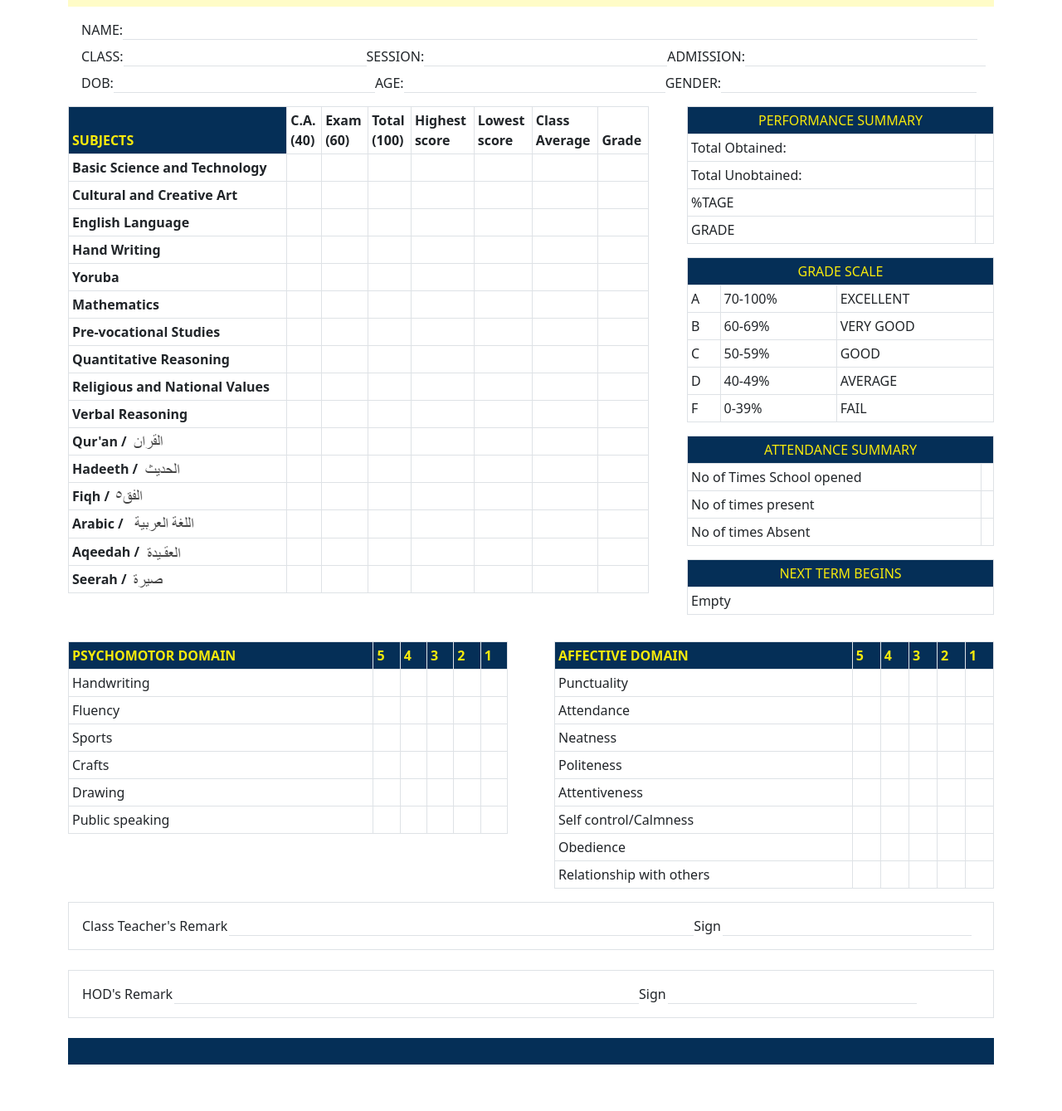
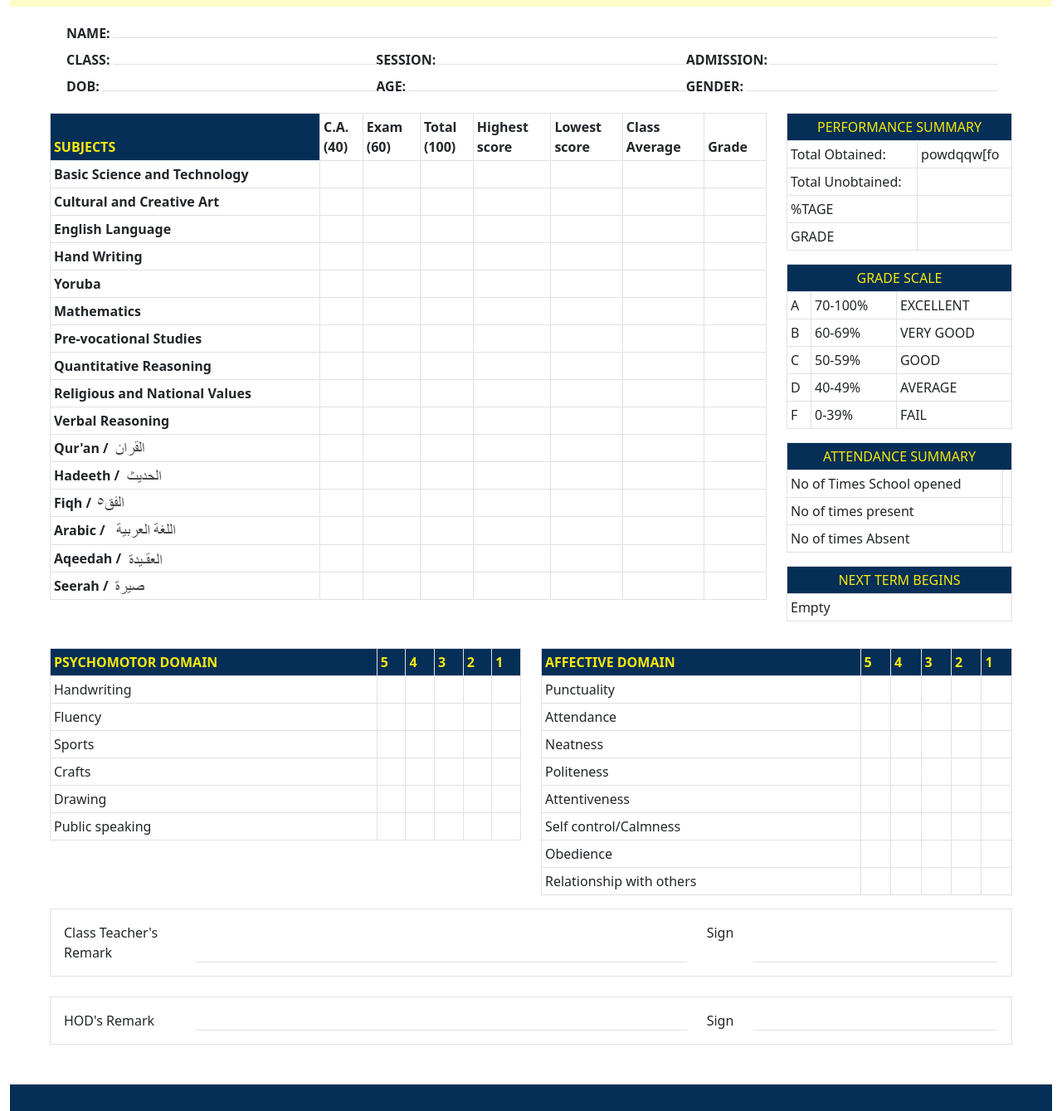
Before and after one commit to Luqman07/Radiant-Minds, a plain HTML site: page index.html in a window 1280 px wide. Shown: the part 240-1579 px from the top of the page at 83% size. Before the commit the page ends 1523 px from the top, so only its background shows below. Drawn offline with nearby package versions, Linux system fonts and the light colour scheme.

Commit message:
Alignment has been achieved

```diff
--- a/index.html
+++ b/index.html
@@ -5,20 +5,17 @@
     <meta charset="UTF-8">
     <meta name="viewport" content="width=device-width, initial-scale=1.0">
     <title>Radiant Minds result template</title>
-    <link href="https://cdn.jsdelivr.net/npm/bootstrap@5.0.0-beta1/dist/css/bootstrap.min.css" rel="stylesheet"
-        integrity="sha384-giJF6kkoqNQ00vy+HMDP7azOuL0xtbfIcaT9wjKHr8RbDVddVHyTfAAsrekwKmP1" crossorigin="anonymous">
-    <script src="https://cdn.jsdelivr.net/npm/bootstrap@5.0.0-beta1/dist/js/bootstrap.bundle.min.js"
-        integrity="sha384-ygbV9kiqUc6oa4msXn9868pTtWMgiQaeYH7/t7LECLbyPA2x65Kgf80OJFdroafW"
-        crossorigin="anonymous"></script>
-    <script src="https://kit.fontawesome.com/a076d05399.js" crossorigin="anonymous"></script>
+    <link href="https://cdn.jsdelivr.net/npm/bootstrap@5.0.2/dist/css/bootstrap.min.css" rel="stylesheet"
+    integrity="sha384-EVSTQN3/azprG1Anm3QDgpJLIm9Nao0Yz1ztcQTwFspd3yD65VohhpuuCOmLASjC" crossorigin="anonymous">
+    <!-- <script src="https://kit.fontawesome.com/a076d05399.js" crossorigin="anonymous"></script> -->
     <link rel="stylesheet" href="https://cdnjs.cloudflare.com/ajax/libs/font-awesome/4.7.0/css/font-awesome.min.css">
     <link rel="stylesheet" href="style.css">
 </head>
 
 <body>
-    <div class="container">
+    <div class="container-fluid">
         <!--Logo and details of the company-->
-        <div class="head p-3">
+        <div class="head d-flex justify-content-center p-3">
             <div class="image">
                 <img class="img" src="Image\radiant logo.jpeg" alt="Radiant minds logo">
             </div>
@@ -30,11 +27,9 @@
                 <p class="h4 space"><strong>Creche, Nursery & Primary</strong></p>
                 <p>
                     <strong>
-                        <i class="fa fa-map-marker text-danger "></i>Block 20 Road 1, Ajebo Road Housing Estate, Kemta,
-                        Idi-Aba, Abeokuta
+                        <i class="fa fa-map-marker text-danger "></i>Block 20 Road 1, Ajebo Road Housing Estate, Kemta, Idi-Aba, Abeokuta
                         <br>
-                        <i class="fa fa-phone text-danger"></i>08172951965 &nbsp;&nbsp; <img class="icon"
-                            src="Image\whatsapp.png" alt="">08147971373 &nbsp;&nbsp;
+                        <i class="fa fa-phone text-danger"></i>08172951965 &nbsp;&nbsp;<img class="icon"src="Image\whatsapp.png" alt="">08147971373&nbsp;&nbsp;
                         <img class="icon" src="Image\gmail.png" alt=""> radiantmindsschool@gmail.com
                     </strong>
                 </p>
@@ -51,46 +46,55 @@
 
         <!--Student details-->
 
-        <div class="some">
-            <div class="one">
-                <form action="" class="p-3">
+        <!-- I wrapped the content in a div and gave it a sub-container class so that i could give it a padding -->
+        <div class="sub-container pt-0 p-5">
+            <div class="some ">
+                <div class="one p-3">
+                    <form action="" class="p-1" >
                         <div class="stu-name mb-2">
-                        <label for="name">NAME:</label>
-                        <div class="name border-bottom"></div>
+                            <label for="name"><strong>NAME:</strong></label>
+                            <div class="name border-bottom px-2"></div>
                         </div>
-                    <div class="sec mb-2">
+
+                        <!-- Added d-flex to the class below and removed the styling from the css file -->
+                        <div class="sec mb-2 d-flex">
                             <div class="stu-class">
-                            <label for="class">CLASS:</label>
-                            <div class="class border-bottom "></div>
+                                <strong><label>CLASS:</label></strong>
+                                <div class="class border-bottom px-2"></div>
                             </div>
                             <div class="stu-sess">
-                            <label for="session">SESSION:</label>
-                            <div class="session border-bottom "></div>
+                                <strong><label>SESSION:</label></strong>
+                                <div class="session border-bottom px-2"></div>
                             </div>
                             <div class="stu-add">
-                            <label for="admission">ADMISSION:</label>
-                            <div class="admission border-bottom "></div>
+                                <strong><label>ADMISSION:</label></strong>
+                                <div class="admission border-bottom px-2"></div>
                             </div>
                         </div>
-                    <div class="thrd">
+
+                        <!-- Added d-flex to the class below -->
+                        <div class="thrd d-flex">
                             <div class="stu-dob">
-                            <label for="dob">DOB:</label>
-                            <div class="dob border-bottom "></div>
+                                <strong><label>DOB:</label></strong>
+                                <div class="dob border-bottom px-2"></div>
                             </div>
                             <div class="stu-age">
-                            <label for="age">AGE:</label>
-                            <div class="age border-bottom "></div>
+                                <strong><label>AGE:</label></strong>
+                                <div class="age border-bottom px-2"></div>
                             </div>
                             <div class="stu-gender">
-                            <label for="gender">GENDER:</label>
-                            <div class="gender border-bottom "></div>
+                                <strong><label>GENDER:</label></strong>
+                                <div class="gender border-bottom px-2"></div>
                             </div>
                         </div>
                     </form>
                 </div>
 
-            <div class="two ">
-                <div class="sub1">
+
+
+                <!-- I added the bootstrap grid to the divs wrapping the table below  -->
+                <div class="two row">
+                    <div class="sub1 col-sm-9">
                         <table class="table table-sm table-bordered">
                             <thead>
                                 <tr>
@@ -270,7 +274,7 @@
                         </table>
                     </div>
 
-                <div class="sub2">
+                    <div class="sub2 col-sm-3">
                         <table class="table caption-top table-sm table-bordered">
                             <thead>
                                 <tr>
@@ -280,7 +284,7 @@
                             <tbody>
                                 <tr>
                                     <td>Total Obtained:</td>
-                                <td></td>
+                                    <td>powdqqw[fo</td>
 
                                 </tr>
                                 <tr>
@@ -381,9 +385,9 @@
                     </div>
                 </div>
 
-
-            <div class="three mt-3">
-                <div class="sub3">
+                <!-- I added the bootstrap grid to the divs wrapping the table below  -->
+                <div class="three mt-3 row">
+                    <div class="sub3 col-lg-6">
                         <table class="table table-sm table-bordered">
                             <thead>
                                 <tr class="heading">
@@ -448,7 +452,7 @@
                         </table>
                     </div>
 
-                <div class="sub4">
+                    <div class="sub4 col-lg-6">
                         <table class="table table-sm table-bordered">
                             <thead>
                                 <tr class="heading">
@@ -531,27 +535,31 @@
                 </div>
 
                 <div class="remark-container ">
-                <div class="border p-3 remark mb-4">
+                    <div class="border remark p-3 mb-4">
                         <div class="t-wrapper">
-                        <div class="class-teacher-remark">
-                            <label for="class-teachers-remark">Class Teacher's Remark</label>
-                            <div class="remark-ct border-bottom"></div>
+                            <div class="class-teacher-remark ">
+                                <label>Class Teacher's Remark</label>
+                                <!-- Added font size below -->
+                                <div style="font-size: 12px;" class="remark-ct border-bottom"></div>
                             </div>
                             <div class="class-teacher-sign">
-                            <label for="class-teachers-sign">Sign</label>
-                            <div class="sign border-bottom"></div>
+                                <!-- Added px-4 below -->
+                                <label class="px-4">Sign</label>
+                                <div class="sign border-bottom "></div>
                             </div>
 
                         </div>
                     </div>
-                <div class="remark2 mb-4">
-                    <div class="hod-wrapper border p-3">
+                    <div class="remark2  border p-3">
+                        <div class="hod-wrapper">
                             <div class="class-teacher-remark">
-                            <label for="class-teachers-remark">HOD's Remark</label>
-                            <div class="remark-hd border-bottom"></div>
+                                <label>HOD's Remark</label>
+                                <!-- Added font size below -->
+                                <div style="font-size: 12px;" class="remark-hd border-bottom"></div>
                             </div>
                             <div class="class-teacher-sign ">
-                            <label for="class-teachers-sign">Sign</label>
+                                <!-- Added px-4 below -->
+                                <label class="px-4">Sign</label>
                                 <div class="sign border-bottom"></div>
                             </div>
 
@@ -560,22 +568,14 @@
                 </div>
             </div>
 
-        <footer class="heading p-3"></footer>
+        </div>
+        <footer class="heading p-3"></footer >
     </div>
 
 
 
 
 
-
-
-    <script src="https://ajax.googleapis.com/ajax/libs/jquery/3.5.1/jquery.min.js"></script>
-
-    <!-- Popper JS -->
-    <script src="https://cdnjs.cloudflare.com/ajax/libs/popper.js/1.16.0/umd/popper.min.js"></script>
-
-    <!-- Latest compiled JavaScript -->
-    <script src="https://maxcdn.bootstrapcdn.com/bootstrap/4.5.2/js/bootstrap.min.js"></script>
 </body>
 
 </html>
--- a/style.css
+++ b/style.css
@@ -1,24 +1,23 @@
 /* logo and adress details */
 .head{
     background-color: #FFFCC7;
-    display: flex;
-    justify-content: center;
 }
 .head .img{
     width: 170px;
     border-radius: 50%;
 }
+
 /*.head .passport and .head .passport img are what I added */
 .head .passport{
     width: 170px;
     height: 170px;
-    margin: 0 0 0 3rem;
+    margin: 0 0 0 1rem;
 }
 .head .passport img{
     width: 170px;
 }
 .content{
-    margin-left: 20px;
+    margin-left: 2rem;
 }
 .content h1{
     font-family: Cambria, Cochin, Georgia, Times, 'Times New Roman', serif;
@@ -44,41 +43,62 @@
 
 /* student details */
 
-form .name{
-    width: 1030px;
-}
-.class,.session{
-    width: 293px;
-}
-.dob, .age{
-    width: 315px;
-}.admission{
-    width: 290px;
-}
-.gender{
-    width: 308px;
+form{
+    overflow: hidden;
 }
 
 .stu-name,.stu-class,.stu-sess,.stu-add,.stu-dob,.stu-age,.stu-gender{
     display: flex;
+    width: 100%;
 }
-.sec, .thrd{
-    display: flex;
+/* from here */
+.stu-name > div{
+    position: relative;
+    left: .2rem;
+    bottom: .35rem;
+    width: 100%;
 }
+.stu-class > div{
+    position: relative;
+    left: .2rem;
+    bottom: .35rem;
+    width: 86%;
+}
+
+.stu-sess > div{
+    position: relative;
+    left: .2rem;
+    bottom: .35rem;
+    width: 82%;
+}
+.stu-add > div{
+    position: relative;
+    left: .2rem;
+    bottom: .35rem;
+    width: 90%;
+}
+.stu-dob > div{
+    position: relative;
+    left: .2rem;
+    bottom: .35rem;
+    width: 89%;
+}
+.stu-age > div{
+    position: relative;
+    left: .2rem;
+    bottom: .35rem;
+    width: 90%;
+}
+.stu-gender > div{
+    position: relative;
+    left: .2rem;
+    bottom: .35rem;
+    width: 95%;
+}
+/* to here is completely new*/
+
 /* result layout */
-.two .sub1{
-    width:700px;
-}
-.two .sub2{
-    width: 370px;
-}
-.two, .three{
-    display: flex;
-    justify-content: space-between;
-}
-.sub3, .sub4{
-    width: 530px;
-}
+
 .color{
     color: #052F57;
 }
@@ -88,59 +108,45 @@ form .name{
     color: #F8EA0C;
 }
 
-.t-wrapper{
-     display: flex;
- }
- .hod-wrapper{
-     display: flex;
- }
+/* these last two before the print media query has been altered */
 .class-teacher-remark, .class-teacher-sign{
-    display: flex;
+    width: 100%;
+    display: grid;
+    grid-template-columns: .8fr 3fr;
 }
-.remark-ct{
-    margin-left: 2px;
-    width: 35em;
+.t-wrapper,.hod-wrapper{
+    display: grid;
+    grid-template-columns: 2fr 1fr;
 }
-.remark-hd{
-    margin-left: 2px;
-    width: 35em;
-}
-.sign{
-    margin-left: 2px;
-    width: 300px;
-}
+
 
 @media print{
     /* head */
-    *{
+     *{
         margin: 0;
         padding: 0;
+        border: 0;
+        font-size: 10px;
     }
 
-    .head .passport img{
-        width: 115px;
-    }
-    .some{
-        font-size: 13px;
+    .head .passport img,.head .image .img{
+        width: 100px;
     }
 
     .head{
         background-color: #FFFCC7;
+        padding: 0;
+        width: 100%;
     }
 
-   .head .image .img{
-       width: 115px;
-    }
+
 
     .head .content .arabic{
-        width: 250px;
+        width: 20rem;
     }
-
-    .head .content{
-        margin-left: 20px;
-    }
+   /*
     .head .content .fam{
-        font-size: 30px;
+        font-size: 27px;
     }
     .head .content .space{
         font-size: 18px;
@@ -155,43 +161,30 @@ form .name{
         margin-bottom: 1mm;
     }
 
-    .one{
-        font-size: 7px;
+    form label{
+        font-size: 12px;
     }
-    form label{
-        font-size: 15px;
-    }
-    .name{
-        width: 1200px;
-    }
-    .sec{
-        width: 400px;
-    }
-    .thrd{
-        width: 400px;
-    }
-    .two .sub1{
-        width:60%;
-    }
+
     .two .sub2{
-        width: 37%;
+        max-width: 30%;
+
     }
     .three .sub3{
-        width: 47%;
+        max-width: 50%;
     }
     .three .sub4{
-        width: 47%;
-    }
-    .remark-ct{
-        width: 50em;
+        max-width: 50%;
+    }  */
+    /* .remark-ct{
+        width: 30px;
     }
     .remark-hd{
-        width: 50em;
+        width: 30px;
     }
     .remark2 .sign{
-        width: 15em;
+        width: 15px;
     }
     .remark .sign{
-        width: 15em;
-    }
+        width: 15px; */
+    /* } */
 }
```
Lines whose indentation alone changed are shown as unchanged.
